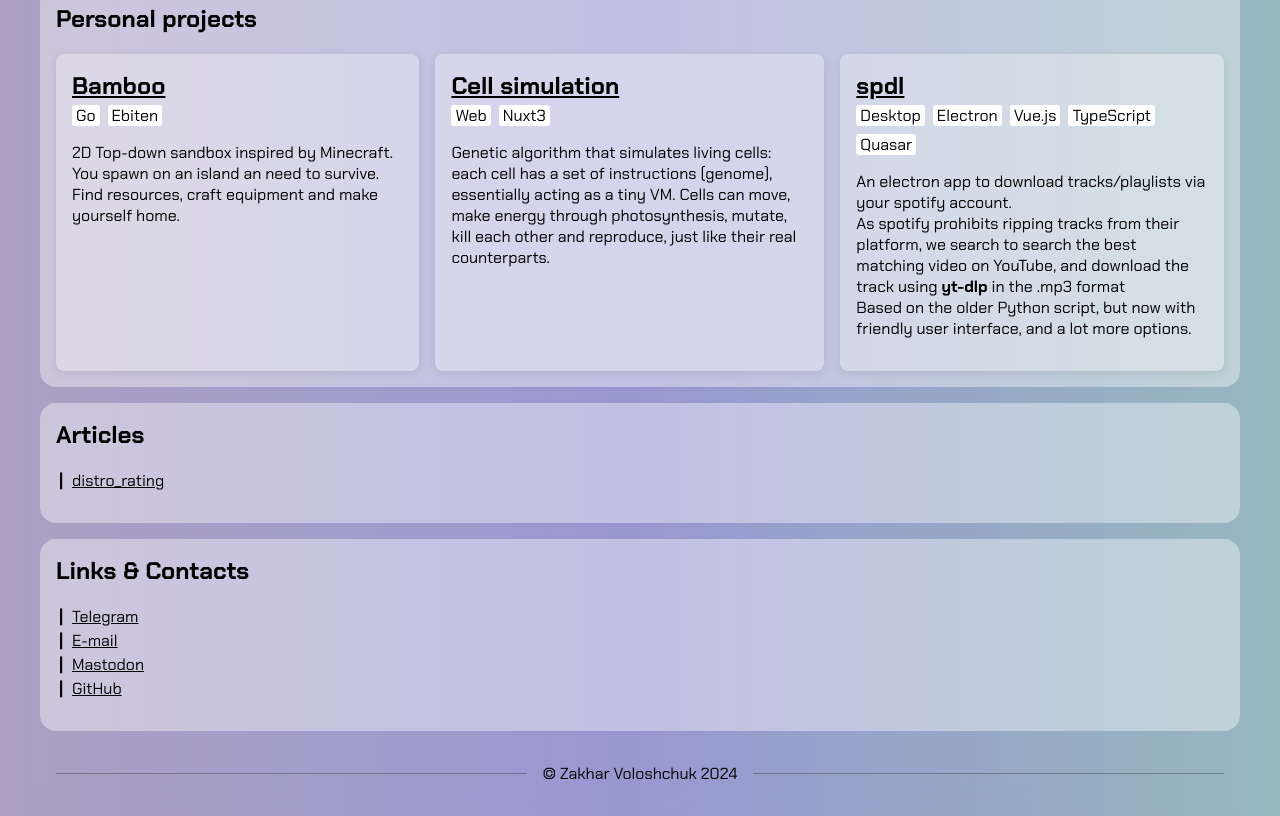
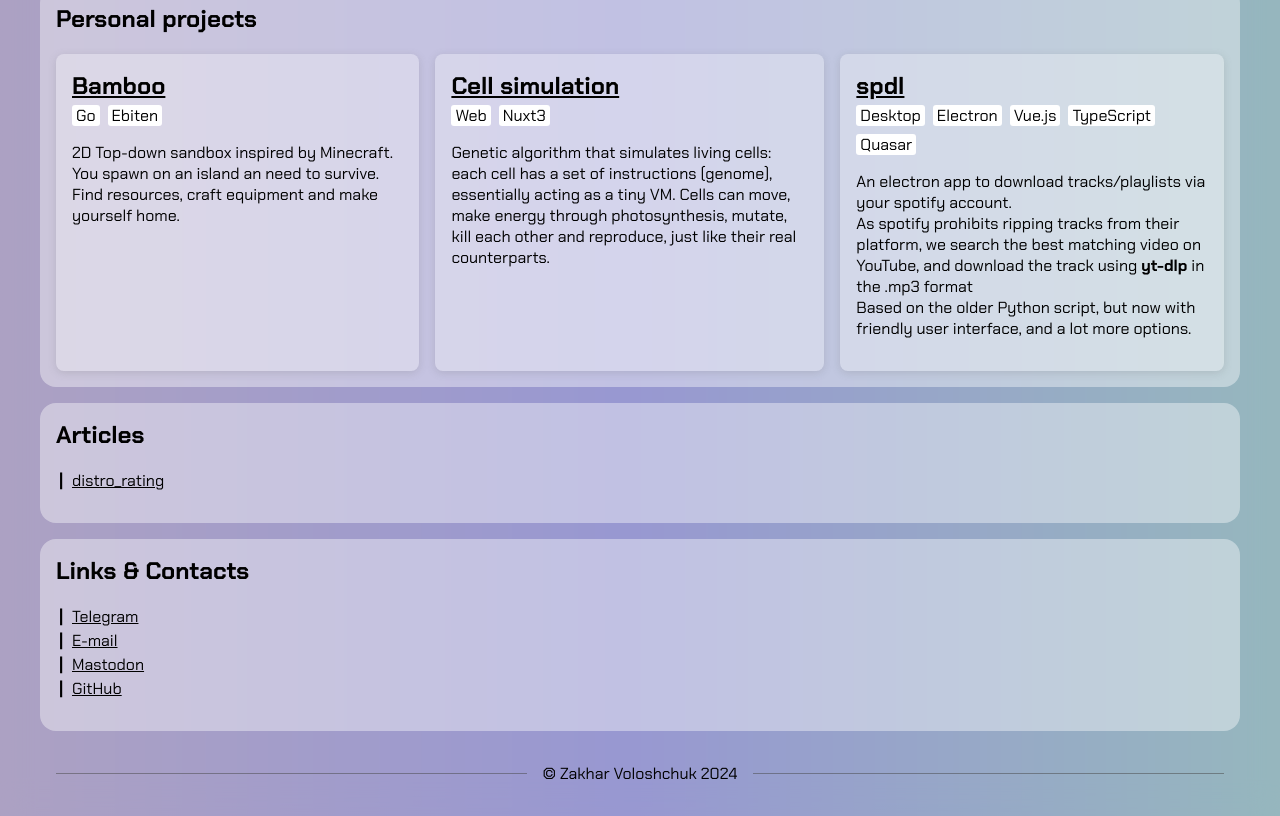
Before and after one commit to 3elDU/3elDU.github.io, a plain HTML site: page index.html in a window 1280 px wide. Shown: the part 1289-2105 px from the top of the page. Drawn offline with Linux system fonts and the light colour scheme.

Commit message:
fix misspelling

```diff
--- a/index.html
+++ b/index.html
@@ -185,8 +185,7 @@
                             </div>
                             <p>
                                 An electron app to download tracks/playlists via your spotify account.<br/>
-                                As spotify prohibits ripping tracks from their platform, we search
-                                to search the best matching video on YouTube, and download the track
+                                As spotify prohibits ripping tracks from their platform, we search the best matching video on YouTube, and download the track
                                 using <b>yt-dlp</b> in the .mp3 format<br/>
                                 Based on the older Python script, but now with friendly user interface, and a lot more options.
                             </p>
```
